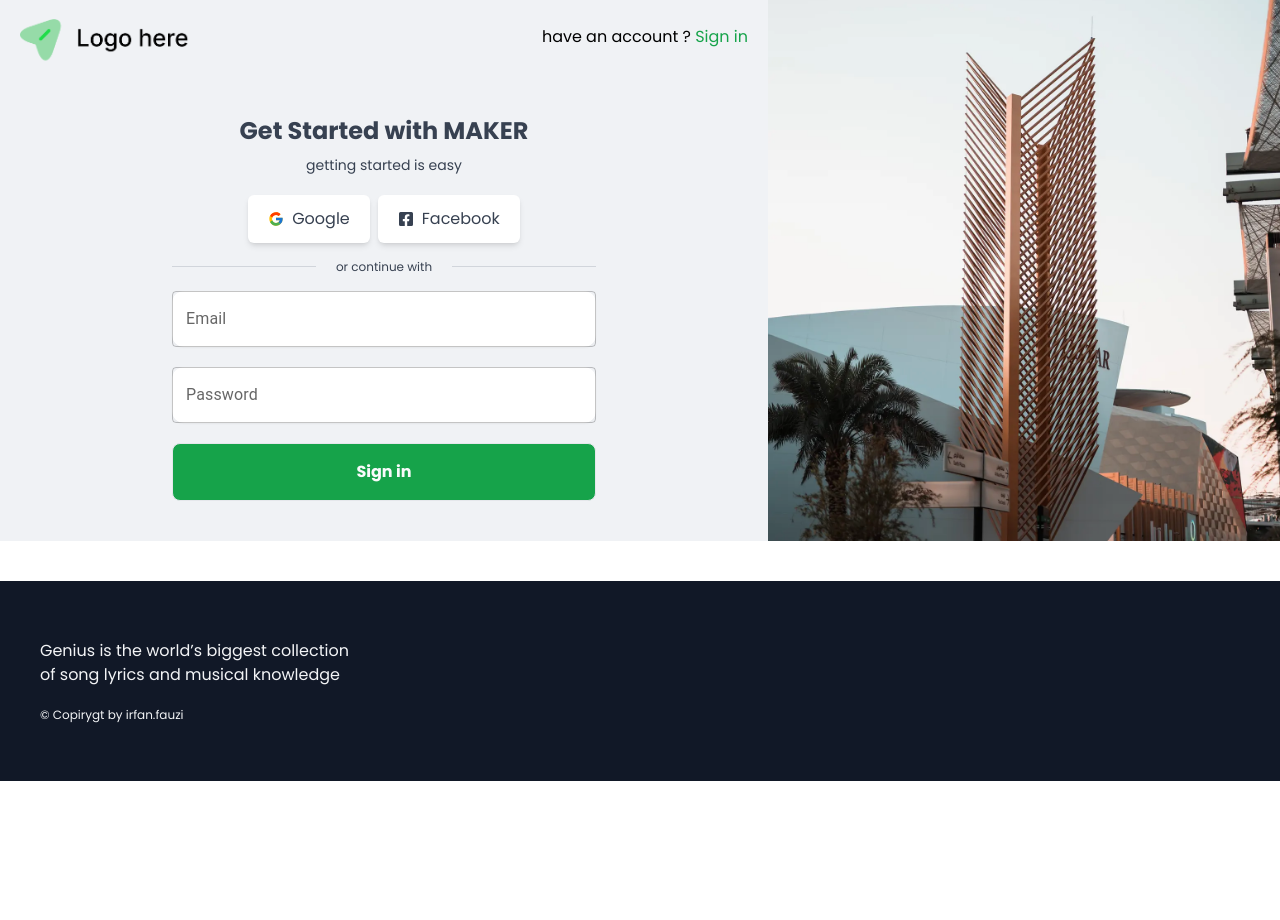
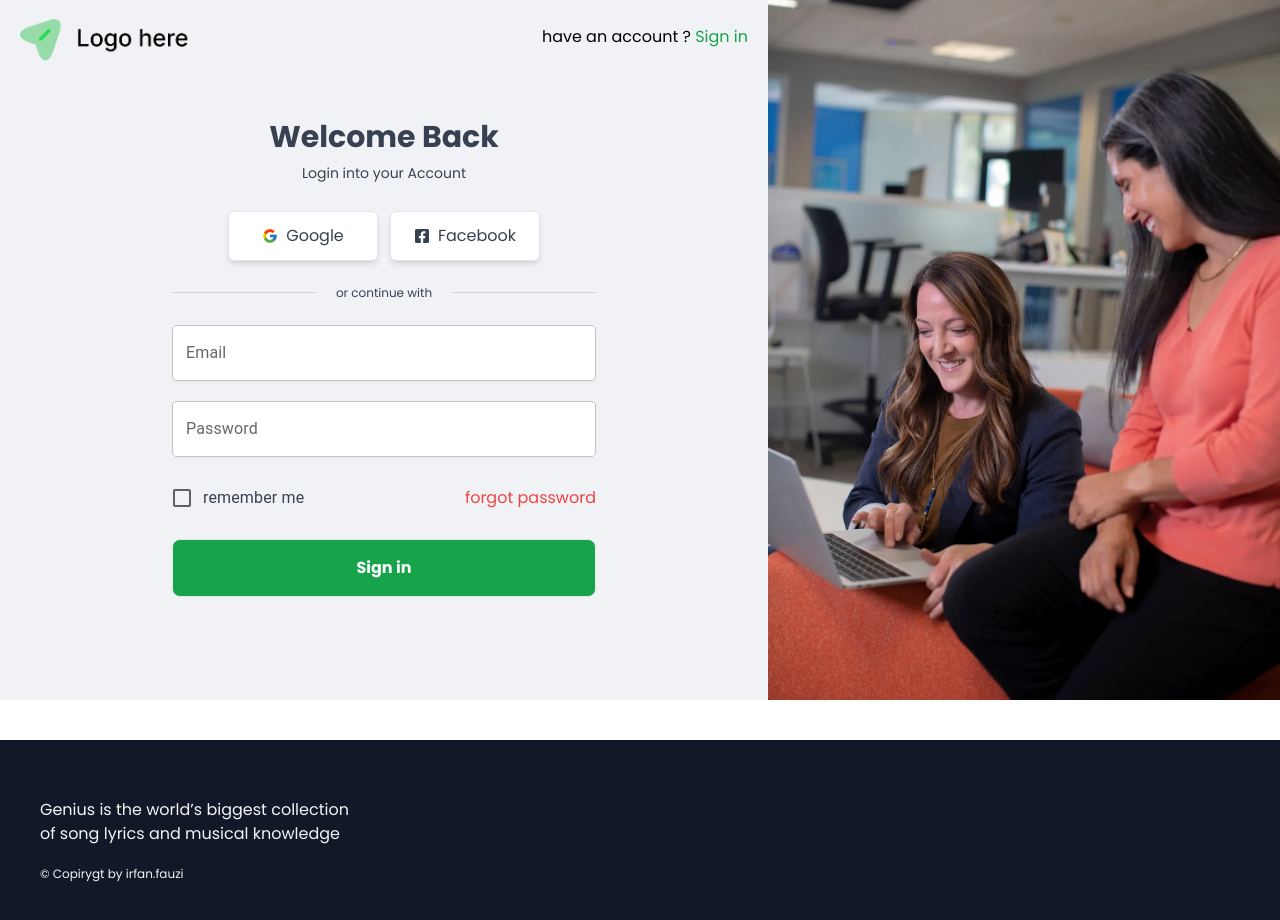
Before and after one commit to irfan-fauzi/auth-next15, a Next.js app: page /login in a window 1280 px wide. Shown: the top 920 px of the page. Before the commit the page ends 800 px from the top, so only its background shows below. Built offline with nearby package versions, Linux system fonts and the light colour scheme.

Commit message:
coba pakai Image

```diff
--- a/app/(auth)/login/page.tsx
+++ b/app/(auth)/login/page.tsx
@@ -9,7 +9,7 @@ import { FcGoogle } from "react-icons/fc";
 
 const LoginPage = () => {
   return (
-    <main className='flex flex-row max-w-screen-xl w-full m-auto  bg-[#F0F2F5] '>
+    <main className='flex flex-row max-w-screen-xl w-full m-auto  bg-[#F0F2F5]  h-[700px]'>
       <section className='flex-grow'>
         <div className='flex justify-between items-center px-5 py-2'>
           <Image src='/logo.png' width={170} height={100} alt='logo' />
@@ -17,12 +17,12 @@ const LoginPage = () => {
             have an account ? <span className='text-green-600'>Sign in</span>
           </Link>
         </div>
-        <div className='flex justify-center mt-10 mb-10'>
+        <div className='flex justify-center  border-red-300 mt-11'>
           <div className='text-gray-700 w-full max-w-[28rem] px-3'>
-            <h1 className='text-center text-2xl font-bold'>
-              Get Started with MAKER
+            <h1 className='text-center text-3xl font-bold'>
+              Welcome Back
             </h1>
-            <p className='text-center text-sm mt-2'>getting started is easy</p>
+            <p className='text-center text-sm mt-2'>Login into your Account</p>
             <ButonContainer>
               <Buton>
                 <FcGoogle />
@@ -38,7 +38,7 @@ const LoginPage = () => {
           </div>
         </div>
       </section>
-      <section className='bg-register-img bg-cover bg-center w-2/5 hidden lg:block'>
+      <section className='bg-login-img bg-cover bg-center w-2/5 hidden lg:block'>
         <div className='mt-5 ml-5'></div>
       </section>
     </main>
--- a/app/globals.css
+++ b/app/globals.css
@@ -3,5 +3,5 @@
 @tailwind utilities;
 
 .text-field {
-  @apply w-full px-4 py-2 border rounded-xl focus:outline-none shadow-sm focus:outline-1 text-gray-500 bg-white;
+  @apply w-full px-4 py-2 focus:outline-none shadow-sm focus:outline-1 text-gray-500 bg-white;
 }
--- a/tailwind.config.ts
+++ b/tailwind.config.ts
@@ -15,6 +15,7 @@ export default {
       },
       backgroundImage: {
         "register-img": "url('/register-img.webp')",
+        "login-img": "url('/login.webp')",
       },
     },
   },
--- a/ui/auth/Border.tsx
+++ b/ui/auth/Border.tsx
@@ -2,7 +2,7 @@ import React from "react";
 
 const Border = () => {
   return (
-    <div className='flex justify-between gap-5 items-center mt-4 mb-4'>
+    <div className='flex justify-between gap-5 items-center mt-6 mb-6'>
       <span className='bg-gray-300 w-full h-[1px] flex-1'></span>
       <span className='text-xs flex-2'>or continue with</span>
       <span className='bg-gray-300 w-full h-[1px] flex-1'></span>
--- a/ui/auth/Buton.tsx
+++ b/ui/auth/Buton.tsx
@@ -1,9 +1,8 @@
-
 import { ReactNode } from "react";
 
 const Buton = ({ children }: { children: ReactNode }) => {
   return (
-    <button className='bg-white shadow-md flex items-center justify-center gap-2 px-5 py-3 rounded-md'>
+    <button className='bg-white shadow-md flex items-center border justify-center gap-2 w-[150px] py-3 rounded-md hover:border-green-400 hover:bg-green-100 hover:shadow-lg  transition-all duration-300 hover:scale-105 '>
       {children}
     </button>
   );
--- a/ui/auth/ButonContainer.tsx
+++ b/ui/auth/ButonContainer.tsx
@@ -1,7 +1,7 @@
 import { ReactNode } from "react";
 
 const ButonContainer = ({ children }: { children: ReactNode }) => {
-  return <div className='flex justify-center mt-5 gap-2'>{children}</div>;
+  return <div className='flex justify-center mt-7 gap-3'>{children}</div>;
 };
 
 export default ButonContainer;
--- a/ui/auth/FormLogin.tsx
+++ b/ui/auth/FormLogin.tsx
@@ -1,5 +1,11 @@
-import { TextField } from "@mui/material";
+import {
+  Checkbox,
+  FormControlLabel,
+  FormGroup,
+  TextField,
+} from "@mui/material";
 import AriaLive from "./AriaLive";
+import Link from "next/link";
 
 const FormLogin = () => {
   return (
@@ -15,7 +21,7 @@ const FormLogin = () => {
 
         <AriaLive>please input your email</AriaLive>
       </div>
-      <div className='mt-5'>
+      <div className='2xl:mt-8 mt-5'>
         <TextField
           id='outlined-basic'
           label='Password'
@@ -25,6 +31,14 @@ const FormLogin = () => {
         />
 
         <AriaLive>please input your password</AriaLive>
+      </div>
+      <div className='mt-5 flex items-center justify-between'>
+        <FormGroup>
+          <FormControlLabel control={<Checkbox />} label='remember me' />
+        </FormGroup>
+        <Link href='/login/forgot-password'>
+          <p className="text-red-500">forgot password</p>
+        </Link>
       </div>
 
       <div className='mt-5'>
```
Also changed, not shown: public/login.webp (added).
